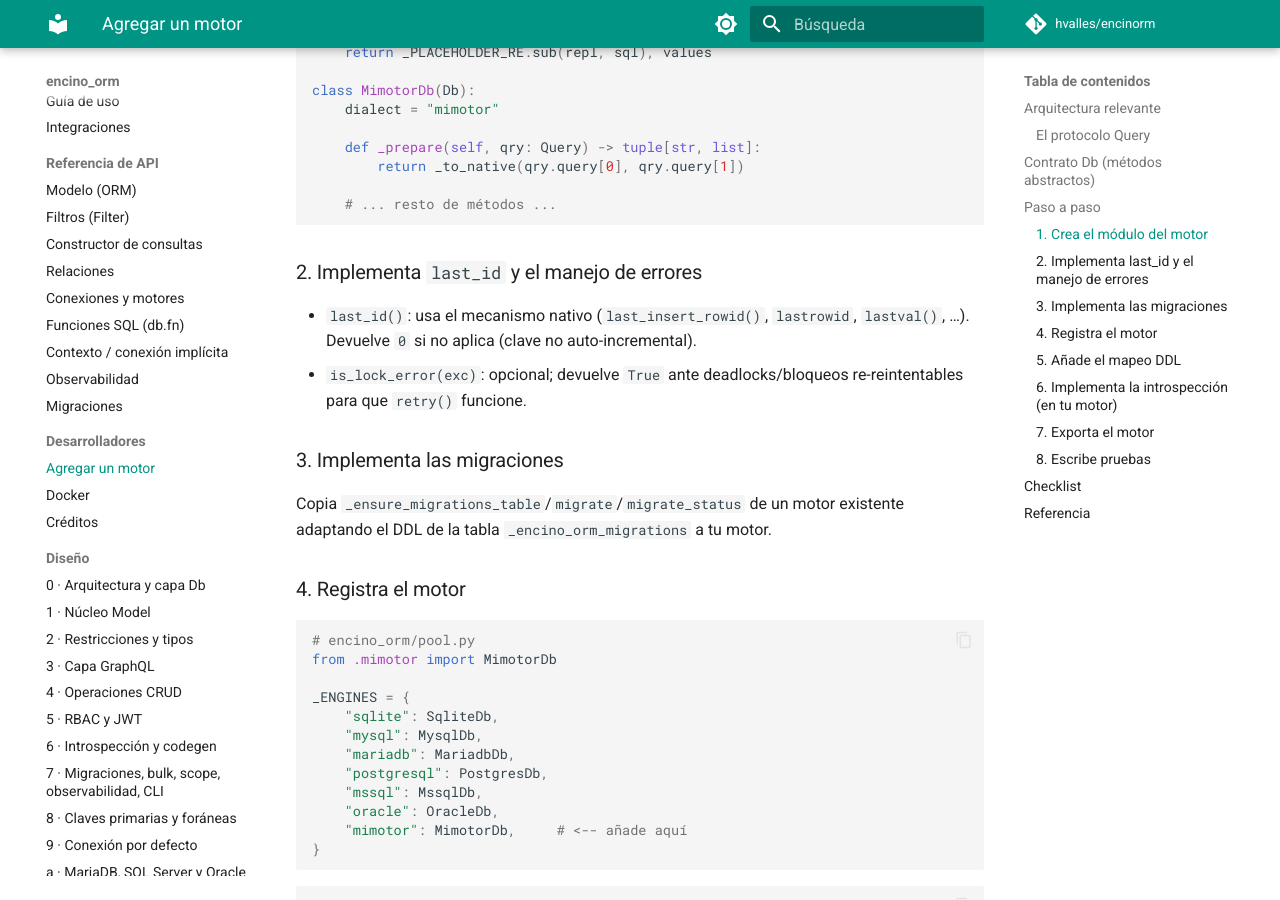
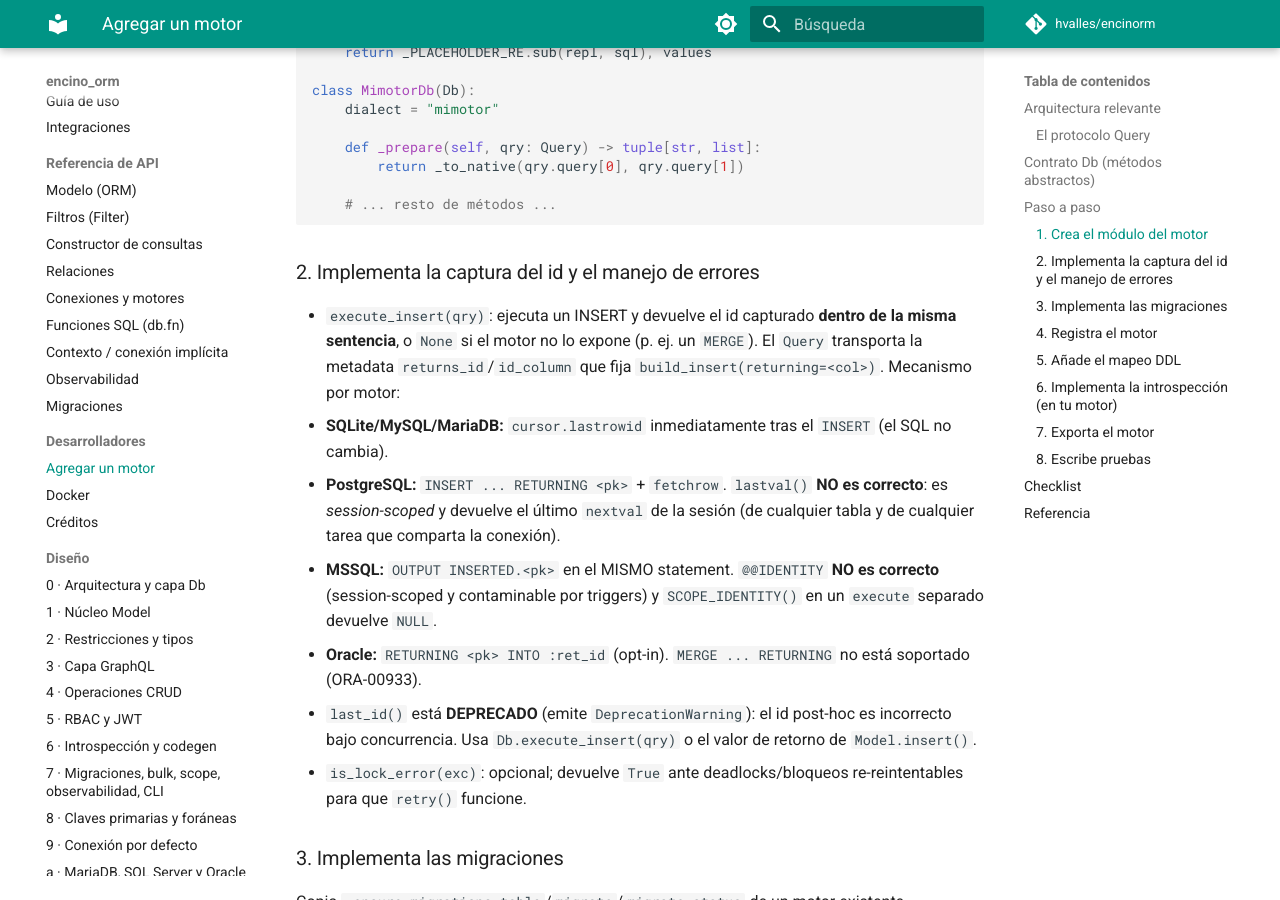
Before and after one commit to hvalles/encinorm, an MkDocs documentation site: the page built from docs/engines.md, in a window 1280 px wide and 900 px high, scrolled down 2684 px. Built offline with MkDocs 1.6.1 and Material for MkDocs 9.7.7, drawn with Linux system fonts in a browser that asks for light colours; comment, search, counter and statistics services are not loaded.

Commit message:
feat(04-02): habilita el DeprecationWarning de last_id y documenta el contrato (POOL-03)
- base.py: helper _warn_last_id_deprecated() centralizado (stacklevel=2)
- PoolDb.last_id delega en el mismo helper
- tests de deprecacion sobre adaptadores REALES (SQLite/MySQL/MariaDB/PG/MSSQL/Oracle)
  y sobre PoolDb; los call sites de caracterizacion quedan bajo pytest.warns
- docs/engines.md: contrato execute_insert/returning y por que lastval()/@@IDENTITY
  no son correctos; last_id() marcado DEPRECADO
- docs/guide.md: seccion de captura del id
- CHANGELOG: entradas del contrato nuevo y del fix ORA-38104 (0.x documentado)
- deferred-items.md: cierra el item ORA-38104 (04-02/POOL-03)
- orden B2 respetado: el warning se habilita SOLO tras migrar internos y tests

````diff
--- a/docs/engines.md
+++ b/docs/engines.md
@@ -130,10 +130,25 @@ class MimotorDb(Db):
     # ... resto de métodos ...
 ```
 
-### 2. Implementa `last_id` y el manejo de errores
+### 2. Implementa la captura del id y el manejo de errores
 
-- `last_id()`: usa el mecanismo nativo (`last_insert_rowid()`, `lastrowid`,
-  `lastval()`, …). Devuelve `0` si no aplica (clave no auto-incremental).
+- `execute_insert(qry)`: ejecuta un INSERT y devuelve el id capturado **dentro
+  de la misma sentencia**, o `None` si el motor no lo expone (p. ej. un
+  `MERGE`). El `Query` transporta la metadata `returns_id`/`id_column` que fija
+  `build_insert(returning=<col>)`. Mecanismo por motor:
+  - **SQLite/MySQL/MariaDB:** `cursor.lastrowid` inmediatamente tras el
+    `INSERT` (el SQL no cambia).
+  - **PostgreSQL:** `INSERT ... RETURNING <pk>` + `fetchrow`. `lastval()` **NO
+    es correcto**: es *session-scoped* y devuelve el último `nextval` de la
+    sesión (de cualquier tabla y de cualquier tarea que comparta la conexión).
+  - **MSSQL:** `OUTPUT INSERTED.<pk>` en el MISMO statement. `@@IDENTITY` **NO
+    es correcto** (session-scoped y contaminable por triggers) y
+    `SCOPE_IDENTITY()` en un `execute` separado devuelve `NULL`.
+  - **Oracle:** `RETURNING <pk> INTO :ret_id` (opt-in). `MERGE ... RETURNING`
+    no está soportado (ORA-00933).
+- `last_id()` está **DEPRECADO** (emite `DeprecationWarning`): el id post-hoc es
+  incorrecto bajo concurrencia. Usa `Db.execute_insert(qry)` o el valor de
+  retorno de `Model.insert()`.
 - `is_lock_error(exc)`: opcional; devuelve `True` ante deadlocks/bloqueos
   re-reintentables para que `retry()` funcione.
 
````
Also changed, not shown: .planning/phases/02-dialect-seam-engine-parity/deferred-items.md (+12 -1 lines), CHANGELOG.md (+20 -6 lines), docs/guide.md (+19 -0 lines), 11 other files.
